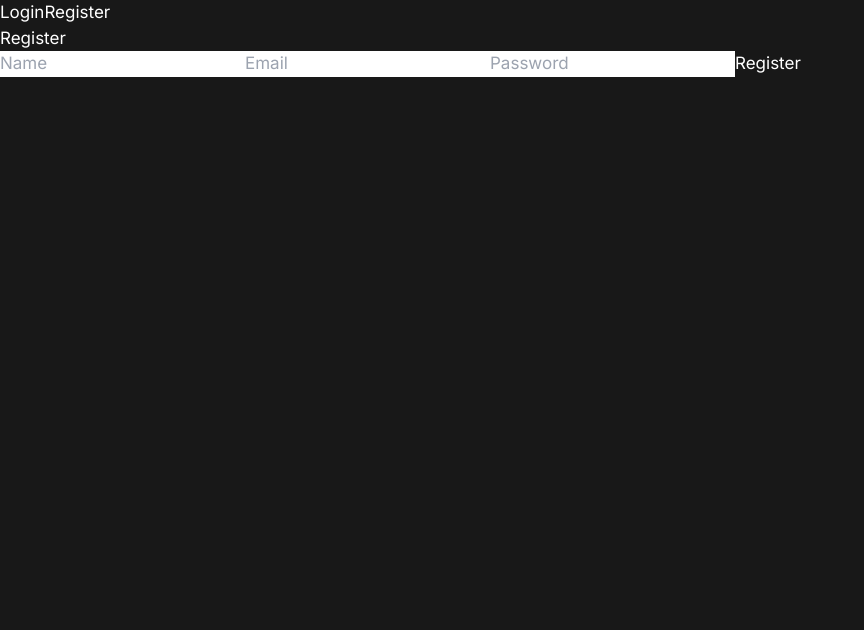
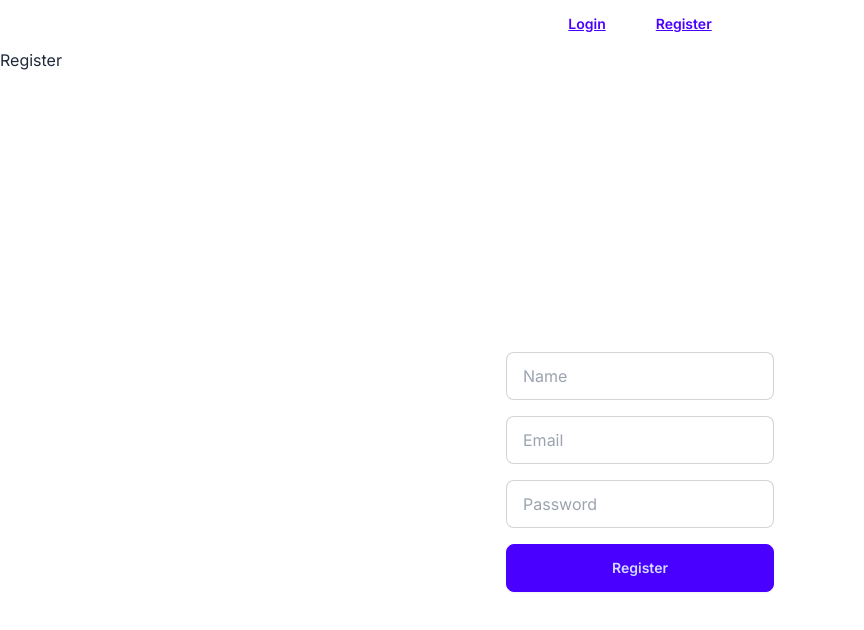
Before and after one commit to Sarobii/joy-of-coding--internship-solo-project, a Next.js app: page /auth/register in a window 1280 px wide. Shown: the top 630 px of the page, without its empty margins (0-864 px from the left). Built offline with nearby package versions, Linux system fonts and the light colour scheme; no server answers.

Commit message:
Set up auth, added some styling

```diff
--- a/src/app/api/auth/[...nextauth]/route.ts
+++ b/src/app/api/auth/[...nextauth]/route.ts
@@ -16,7 +16,7 @@ const authOptions: NextAuthOptions = {
         email: { label: "Email", type: "email" },
         password: { label: "Password", type: "password" },
       },
-      async authorize(credentials, req) {
+      async authorize(credentials) {
         if (!credentials?.email || !credentials.password) {
           return null;
         }
--- a/src/app/api/auth/register/route.ts
+++ b/src/app/api/auth/register/route.ts
@@ -6,8 +6,17 @@ import { hash } from "bcryptjs";
 const prisma = new PrismaClient();
 
 export async function POST(req: NextApiRequest, res: NextApiResponse) {
+  if (!req.body) {
+    return res.status(400).json({ error: "Request body is missing" });
+  }
+
   const { email, password, name } = req.body;
 
+  if (!email || !password || !name) {
+    return res.status(400).json({ error: "Missing required fields" });
+  }
+
+  try {
     const existingUser = await prisma.user.findUnique({
       where: { email },
     });
@@ -27,4 +36,8 @@ export async function POST(req: NextApiRequest, res: NextApiResponse) {
     });
 
     return res.status(201).json(user);
+  } catch (error) {
+    console.error(error);
+    return res.status(500).json({ error: "Server error" });
   }
+}
--- a/src/app/globals.css
+++ b/src/app/globals.css
@@ -2,26 +2,17 @@
 @tailwind components;
 @tailwind utilities;
 
-:root {
-  --foreground-rgb: 0, 0, 0;
-  --background-start-rgb: 214, 219, 220;
-  --background-end-rgb: 255, 255, 255;
-}
+@import "daisyui/dist/full.css";
+
 
 @media (prefers-color-scheme: dark) {
   :root {
     --foreground-rgb: 255, 255, 255;
-    --background-start-rgb: 0, 0, 0;
-    --background-end-rgb: 0, 0, 0;
+
   }
 }
 
-body {
-  background-color: #181818;
-  font-size: 17px;
-  color: #fff;
-  height: 100vh;
-}
+
 
 @layer utilities {
   .text-balance {
--- a/src/app/layout.tsx
+++ b/src/app/layout.tsx
@@ -1,8 +1,8 @@
 import type { Metadata } from "next";
 import { Inter } from "next/font/google";
 import "./globals.css";
-import { SessionProvider } from "next-auth/react";
-import { useSession, signOut } from "next-auth/react";
+import SessionProviderWrapper from "../components/SessionProviderWrapper";
+import SessionStatus from "../components/SessionStatus";
 
 const inter = Inter({ subsets: ["latin"] });
 
@@ -13,32 +13,18 @@ export const metadata: Metadata = {
 
 export default function RootLayout({
   children,
-}: Readonly<{
+}: {
   children: React.ReactNode;
-}>) {
-  const { data: session, status } = useSession();
-
+}) {
   return (
     <html lang="en">
       <body className={inter.className}>
-        <SessionProvider>
+        <SessionProviderWrapper>
           <header>
-            {status === "loading" ? (
-              <p>Loading...</p>
-            ) : session ? (
-              <div>
-                <span>Welcome, {session.user?.email}</span>
-                <button onClick={() => signOut()}>Logout</button>
-              </div>
-            ) : (
-              <div>
-                <a href="/auth/login">Login</a>
-                <a href="/auth/register">Register</a>
-              </div>
-            )}
+            <SessionStatus />
           </header>
           <main>{children}</main>
-        </SessionProvider>
+        </SessionProviderWrapper>
       </body>
     </html>
   );
--- a/src/components/LoginForm.tsx
+++ b/src/components/LoginForm.tsx
@@ -23,14 +23,16 @@ export default function LoginForm() {
   };
 
   return (
-    <form onSubmit={handleSubmit}>
-      {error && <p>{error}</p>}
+    <div className="flex justify-center items-center h-screen">
+      <form onSubmit={handleSubmit} className="flex flex-col space-y-4">
+        {error && <p className="text-error">{error}</p>}
         <input
           type="email"
           value={email}
           onChange={(e) => setEmail(e.target.value)}
           placeholder="Email"
           required
+          className="input input-bordered w-full max-w-xs"
         />
         <input
           type="password"
@@ -38,8 +40,10 @@ export default function LoginForm() {
           onChange={(e) => setPassword(e.target.value)}
           placeholder="Password"
           required
+          className="input input-bordered w-full max-w-xs"
         />
-      <button type="submit">Login</button>
+        <button type="submit" className="btn btn-primary w-full max-w-xs">Login</button>
       </form>
+    </div>
   );
 }
--- a/src/components/RegisterForm.tsx
+++ b/src/components/RegisterForm.tsx
@@ -25,30 +25,38 @@ export default function RegisterForm() {
   };
 
   return (
-    <form onSubmit={handleSubmit}>
-      {error && <p>{error}</p>}
+    <div className="flex justify-center items-center h-screen">
+      <form onSubmit={handleSubmit} className="flex flex-col space-y-4">
+        {error && <p className="text-error">{error}</p>}
         <input
           type="text"
+          id="name"
           value={name}
           onChange={(e) => setName(e.target.value)}
           placeholder="Name"
           required
+          className="input input-bordered w-full max-w-xs"
         />
         <input
           type="email"
           value={email}
+          id="email"
           onChange={(e) => setEmail(e.target.value)}
           placeholder="Email"
           required
+          className="input input-bordered w-full max-w-xs"
         />
         <input
           type="password"
           value={password}
+          id="password"
           onChange={(e) => setPassword(e.target.value)}
           placeholder="Password"
           required
+          className="input input-bordered w-full max-w-xs"
         />
-      <button type="submit">Register</button>
+        <button className="btn btn-primary w-full max-w-xs" type="submit">Register</button>
       </form>
+    </div>
   );
 }
--- /dev/null
+++ b/src/components/SessionProviderWrapper.tsx
@@ -0,0 +1,10 @@
+"use client";
+
+import { SessionProvider } from "next-auth/react";
+import { ReactNode } from "react";
+
+const SessionProviderWrapper = ({ children }: { children: ReactNode }) => {
+  return <SessionProvider>{children}</SessionProvider>;
+};
+
+export default SessionProviderWrapper;
--- /dev/null
+++ b/src/components/SessionStatus.tsx
@@ -0,0 +1,35 @@
+'use client';
+
+import { useSession, signOut } from "next-auth/react";
+
+const SessionStatus = () => {
+  const { data: session, status } = useSession();
+
+  if (status === "loading") {
+    return <p>Loading...</p>;
+  }
+
+  return (
+    <div className="flex items-center justify-center space-x-4">
+      {session ? (
+        <>
+          <span>Welcome, {session.user?.email}</span>
+          <button onClick={() => signOut()} className="btn btn-sm">
+            Logout
+          </button>
+        </>
+      ) : (
+        <div className="flex space-x-4">
+          <a href="/auth/login" className="link link-hover btn btn-link">
+            Login
+          </a>
+          <a href="/auth/register" className="link link-hover btn btn-link">
+            Register
+          </a>
+        </div>
+      )}
+    </div>
+  );
+};
+
+export default SessionStatus;
--- a/tailwind.config.ts
+++ b/tailwind.config.ts
@@ -2,19 +2,25 @@ import type { Config } from "tailwindcss";
 
 const config: Config = {
   content: [
-    "./src/pages/**/*.{js,ts,jsx,tsx,mdx}",
+    "./src/**/*.{js,ts,jsx,tsx,mdx}",
     "./src/components/**/*.{js,ts,jsx,tsx,mdx}",
     "./src/app/**/*.{js,ts,jsx,tsx,mdx}",
   ],
   theme: {
     extend: {
-      backgroundImage: {
-        "gradient-radial": "radial-gradient(var(--tw-gradient-stops))",
-        "gradient-conic":
-          "conic-gradient(from 180deg at 50% 50%, var(--tw-gradient-stops))",
-      },
+      daisyui: {
+    themes: ['sunset', 'cupcake'], // false: only light + dark | true: all themes | array: specific themes like this ["light", "dark", "cupcake"]
+    darkTheme: "sunset", // name of one of the included themes for dark mode
+    base: true, // applies background color and foreground color for root element by default
+    styled: true, // include daisyUI colors and design decisions for all components
+    utils: true, // adds responsive and modifier utility classes
+    logs: true, // Shows info about daisyUI version and used config in the console when building your CSS
+    themeRoot: ":root", // The element that receives theme color CSS variables
+  },
     },
   },
-  plugins: [],
+  plugins: [
+    require('daisyui')
+  ],
 };
 export default config;
```
Lines whose indentation alone changed are shown as unchanged.
